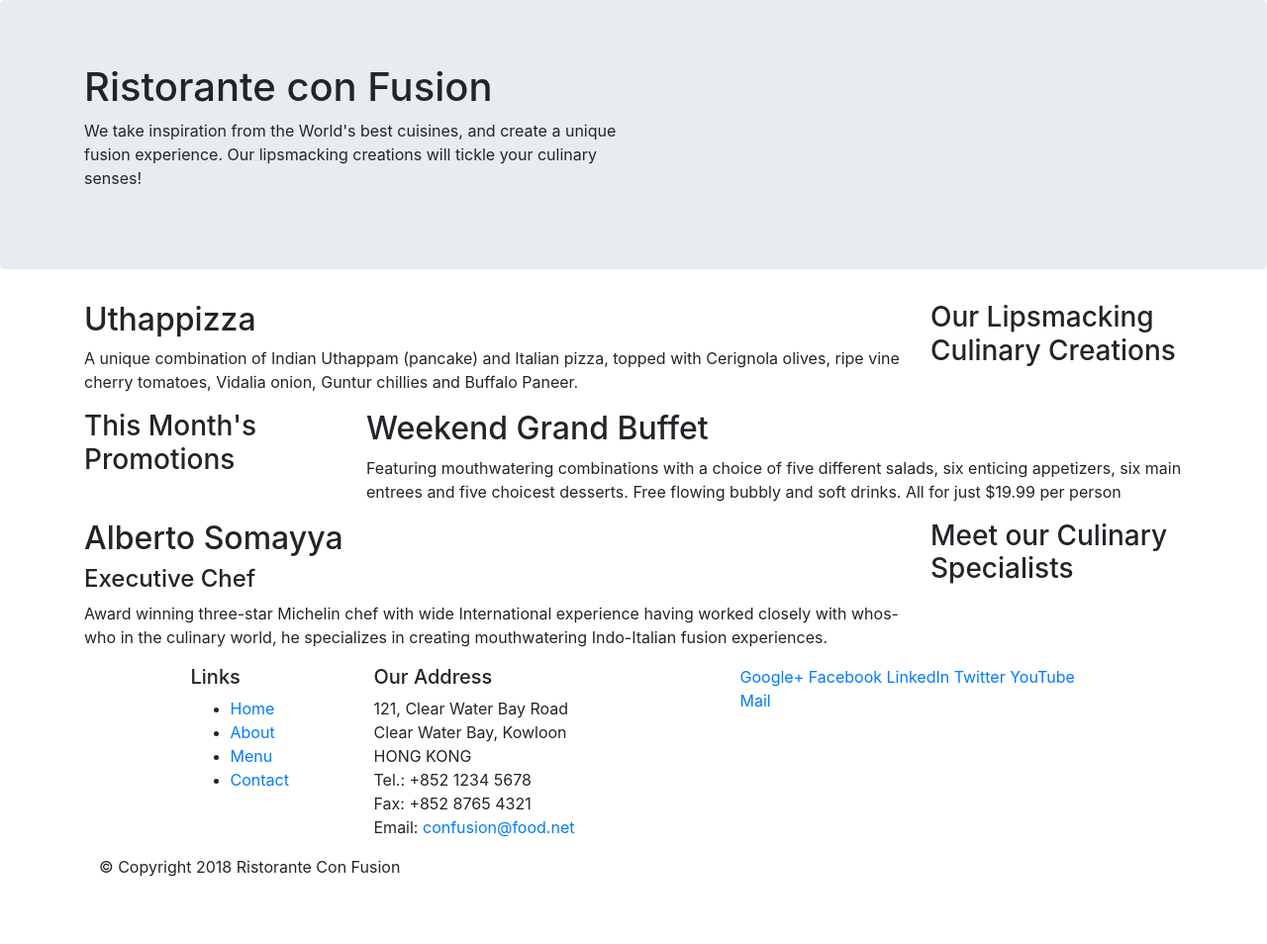
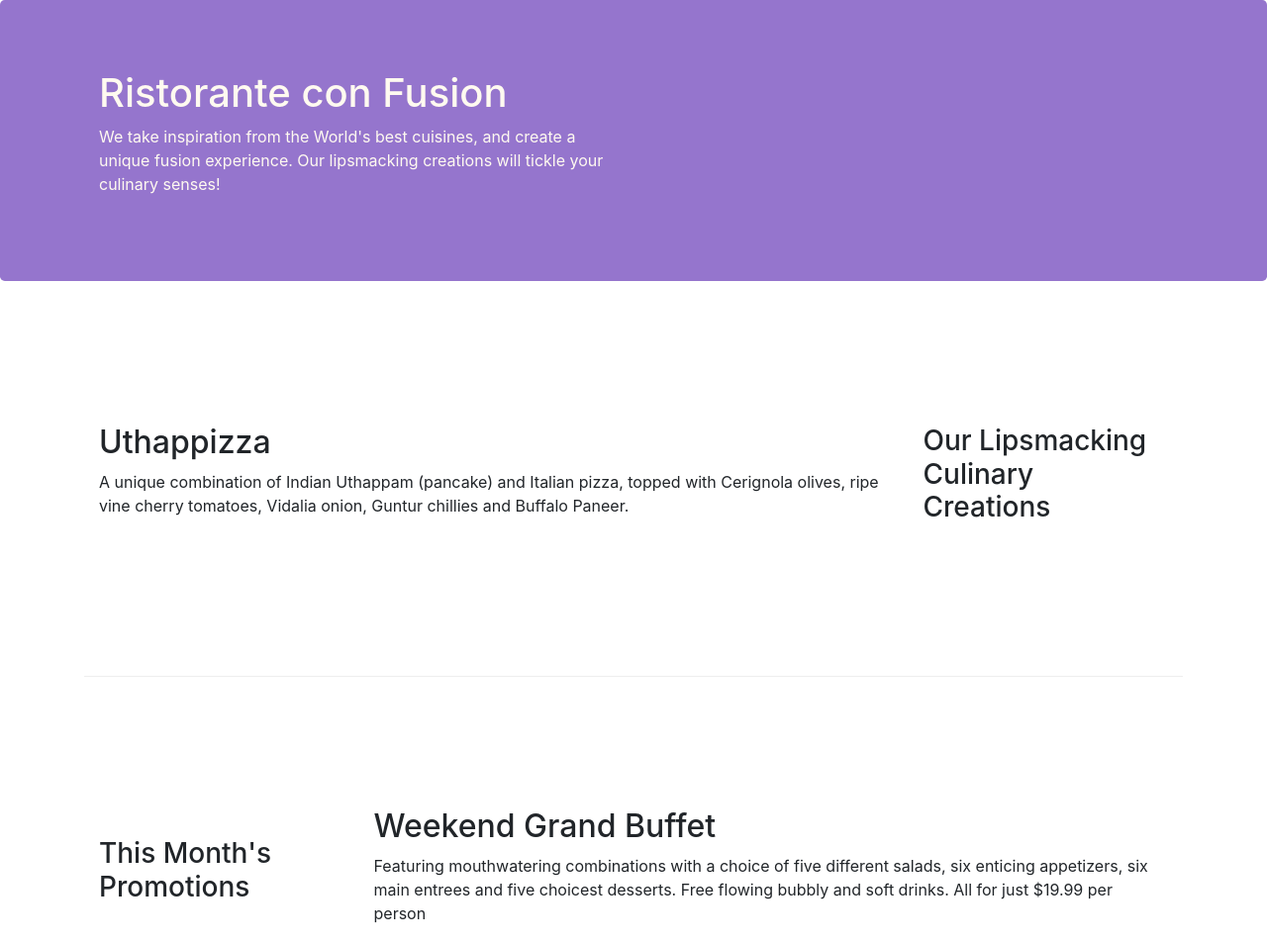
Before and after one commit to Dheeraj3859/git-boot, a website: page index.html in a window 1280 px wide. Shown: the top 954 px of the page at 99% size. Before the commit the page ends 904 px from the top, so only its background shows below. Drawn offline with nearby package versions, Linux system fonts and the light colour scheme.

Commit message:
third commit

```diff
--- /dev/null
+++ b/css/styles.css
@@ -0,0 +1,28 @@
+.row-header {
+	margin: 0px auto;
+	padding: 0px auto;
+}
+
+.row-content {
+	margin: 0px auto;
+	padding: 50px 0px 50px 0px;
+	border-bottom: 1px ridge;
+	min-height: 400px;
+}
+.footer {
+	background-color: #D1C4E9;
+	margin: 0px auto;
+	padding: 20px 0px 20px 0px;
+}
+
+.jumbotron {
+	padding: 70px 30px 70px 30px;
+	margin: 0px auto;
+	background: #9575CD;
+	color: floralwhite;
+}
+.address {
+	font-size: 80%;
+	margin: 0px;
+	color: #0f0f0f;
+}
--- a/index.html
+++ b/index.html
@@ -9,6 +9,7 @@
 
     <!-- Bootstrap CSS -->
     <link rel="stylesheet" href="node_modules/bootstrap/dist/css/bootstrap.min.css">
+    <link rel="stylesheet" type="text/css" href="css/styles.css">
     <title>Ristorante Con Fusion</title>
 </head>
 
@@ -16,7 +17,7 @@
 
     <header class="jumbotron">
         <div class="container">
-            <div class="row">
+            <div class="row row-header">
                 <div class="col-12 col-sm-6">
                     <h1>Ristorante con Fusion</h1>
                     <p>We take inspiration from the World's best cuisines, and create a unique fusion experience. Our lipsmacking creations will tickle your culinary senses!</p>
@@ -28,7 +29,7 @@
     </header>
     <div class="container">
     <div>
-        <div class="row">
+        <div class="row row-content align-items-center">
             <div class="col-12 col-sm-4 order-sm-last col-md-3">
                 <h3>Our Lipsmacking Culinary Creations</h3>
             </div>
@@ -39,7 +40,7 @@
         </div>
 
 
-        <div class="row">
+        <div class="row row-content align-items-center">
             <div class="col-12 col-sm-4 col-md-3">
                 <h3>This Month's Promotions</h3>
             </div>
@@ -49,7 +50,7 @@
             </div>
         </div>
 
-        <div class="row">
+        <div class="row row-content align-items-center">
             <div class="col-12 col-sm-4 order-sm-last col-md-3">
                 <h3>Meet our Culinary Specialists</h3>
             </div>
@@ -61,12 +62,12 @@
         </div>
     </div>
 
-    <footer>
+    <footer class="footer">
         <div class="container">
             <div class="row">
                 <div class="col-4 offset-1 col-sm-2">
                     <h5>Links</h5>
-                    <ul>
+                    <ul class="list-unstyled">
                         <li><a href="#">Home</a></li>
                         <li><a href="#">About</a></li>
                         <li><a href="#">Menu</a></li>
@@ -84,8 +85,8 @@
 		              Email: <a href="mailto:confusion@food.net">confusion@food.net</a>
 		           </address>
                 </div>
-                <div class="col-12 col-sm-4">
-                    <div>
+                <div class="col-12 col-sm-4 align-self-center">
+                    <div class="text-center">
                         <a href="http://google.com/+">Google+</a>
                         <a href="http://www.facebook.com/profile.php?id=">Facebook</a>
                         <a href="http://www.linkedin.com/in/">LinkedIn</a>
@@ -95,7 +96,7 @@
                     </div>
                 </div>
            </div>
-           <div class="row">
+           <div class="row justify-content-center">
                 <div class="col-auto">
                     <p>© Copyright 2018 Ristorante Con Fusion</p>
                 </div>
```
